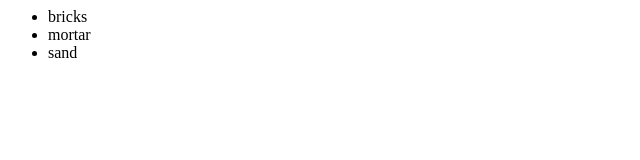
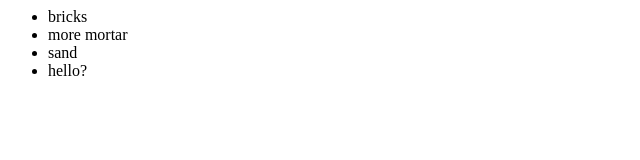
Before and after one commit to azhar35/newGitTest, a plain HTML site: page index.html in a window 1280 px wide. Shown: the full height of the page, 0-640 px from the left. Drawn offline with Linux system fonts and the light colour scheme.

Commit message:
changed mortar

```diff
--- a/index.html
+++ b/index.html
@@ -3,8 +3,9 @@
         <div>
             <ul>
                 <li>bricks</li>
-                <li>mortar</li>
+                <li>more mortar</li>
                 <li>sand</li>
+                <li>hello?</li>
             </ul>
         </div>
     </body>
```
